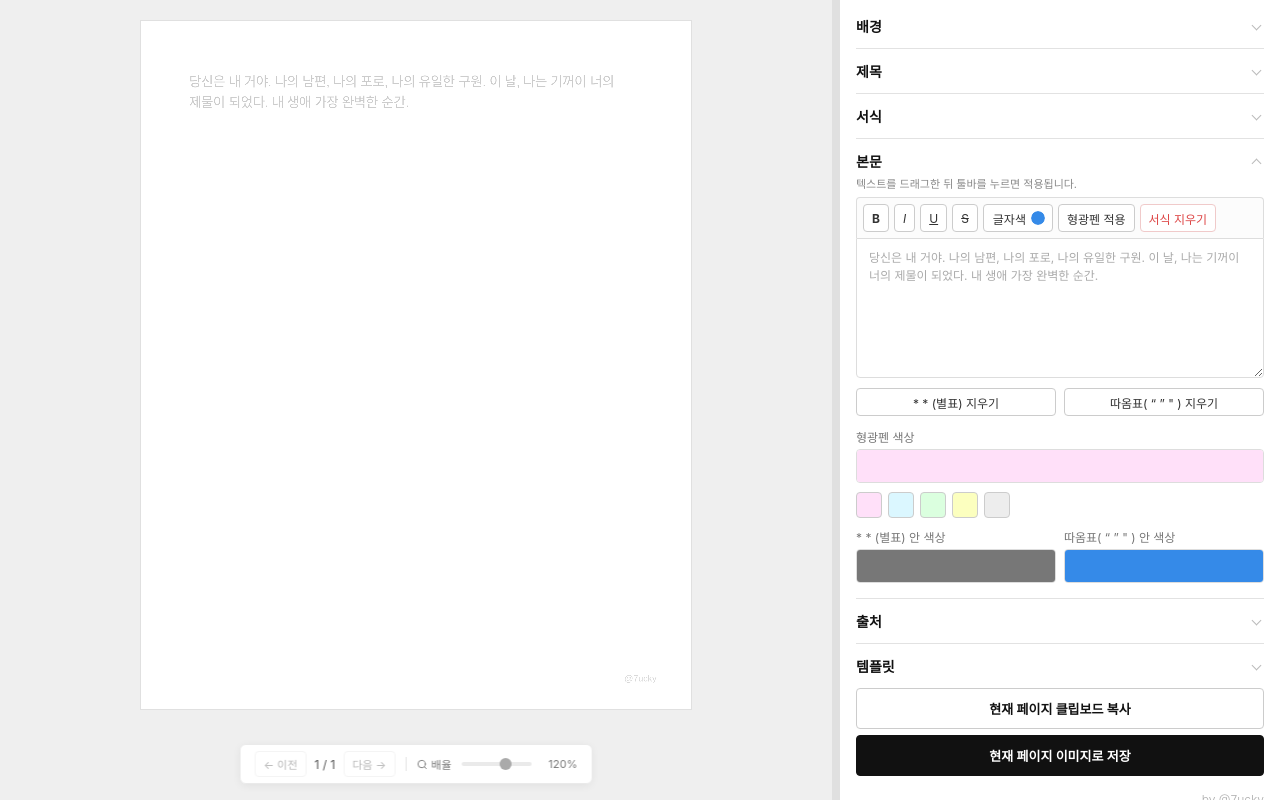
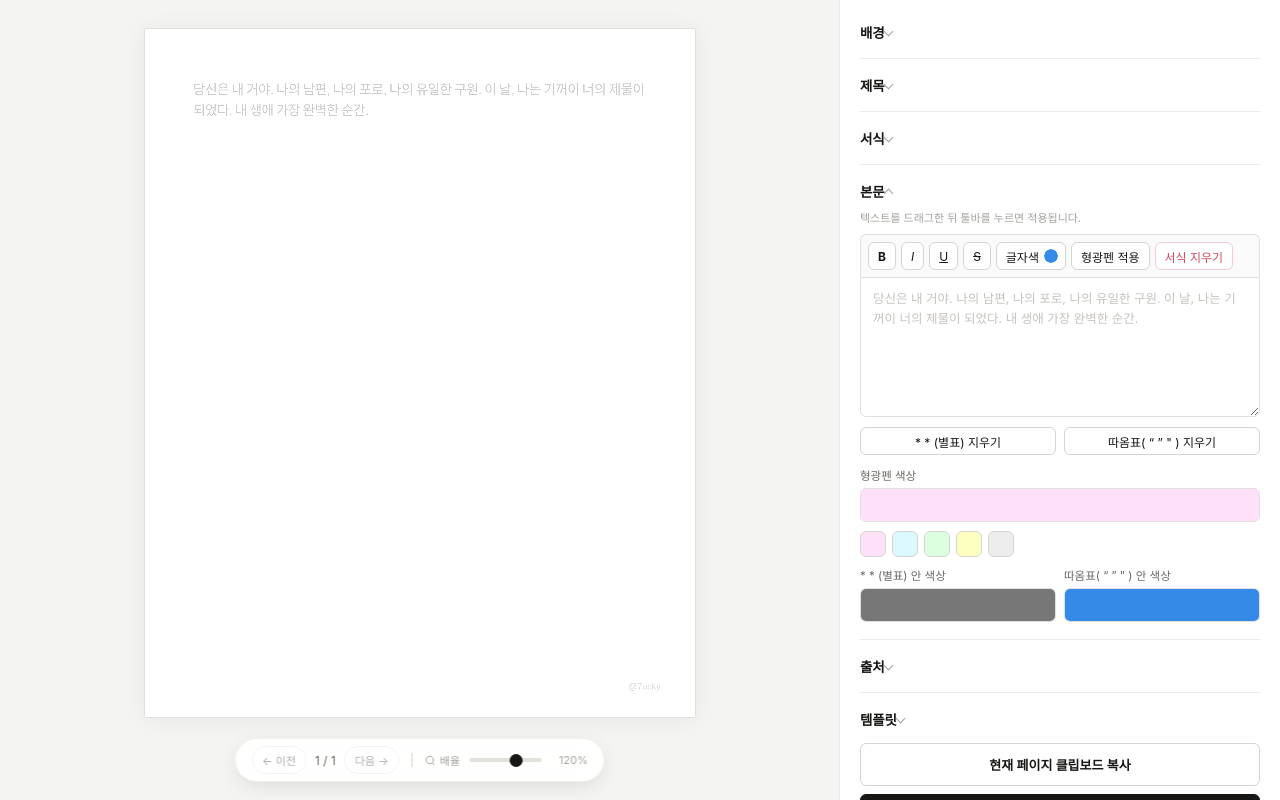
Before and after one commit to rsaf853/coffee, a plain HTML site: page index.html in a window 1280 px wide. Drawn offline with Linux system fonts and the light colour scheme; a web font is replaced by a local one.

Commit message:
Update index.html

```diff
--- a/index.html
+++ b/index.html
@@ -10,6 +10,37 @@
 <link rel="preconnect" href="https://fonts.gstatic.com" crossorigin>
 <link href="https://fonts.googleapis.com/css2?family=Gothic+A1:wght@300;400;500;700&family=Hahmlet:wght@300;400;500;700&family=Noto+Serif+KR:wght@300;400;500;700&display=swap" rel="stylesheet">
 <style>
+  /* ============================================================
+     r♡sie/editor — design tokens
+     ============================================================ */
+  :root {
+    --bg-canvas-area: #f4f4f3;
+    --bg-panel: #ffffff;
+    --bg-app: #ffffff;
+
+    --border-soft: #ececea;
+    --border: #e2e0dd;
+    --border-strong: #d8d5d1;
+
+    --ink: #171614;
+    --ink-soft: #6b6864;
+    --ink-faint: #a5a29d;
+    --ink-placeholder: #c6c3be;
+
+    --accent: #171614;
+    --accent-hover: #35322e;
+    --accent-quote: #4a86e8;
+    --danger: #d1495b;
+    --danger-bg: #fdf1f2;
+
+    --radius-sm: 6px;
+    --radius-md: 10px;
+    --radius-lg: 14px;
+
+    --shadow-bar: 0 6px 20px rgba(20, 18, 15, 0.08), 0 1px 2px rgba(20, 18, 15, 0.04);
+    --ease: cubic-bezier(0.4, 0, 0.2, 1);
+  }
+
   * { box-sizing: border-box; }
 
   body, html {
@@ -19,18 +50,13 @@
     height: 100%;
     overflow: hidden;
     font-family: 'Pretendard Variable', -apple-system, sans-serif;
-    background: #efefef;
-    color: #111;
-  }
-
-  ::placeholder {
-    color: #aaa;
-    opacity: 1;
-  }
-
-  #titleInput::placeholder {
-    color: #d0d0d0;
-  }
+    background: var(--bg-app);
+    color: var(--ink);
+    -webkit-font-smoothing: antialiased;
+  }
+
+  ::placeholder { color: var(--ink-faint); opacity: 1; }
+  #titleInput::placeholder { color: var(--ink-placeholder); }
 
   main {
     display: flex;
@@ -40,20 +66,15 @@
     height: 100vh;
   }
 
-  /* 모바일 환경 캔버스 확대 적용 */
+  /* ---------- Preview column ---------- */
   @media (max-width: 899px) {
-    #previewCol {
-      flex: 1.5;
-      min-height: 55vh;
-    }
-    #panelCol {
-      flex: 1;
-    }
+    #previewCol { flex: 1.5; min-height: 55vh; }
+    #panelCol { flex: 1; }
   }
 
   #previewCol {
     order: 0;
-    background: #efefef;
+    background: var(--bg-canvas-area);
     display: flex;
     flex-direction: column;
     flex: 1;
@@ -67,111 +88,86 @@
     display: flex;
     justify-content: center;
     align-items: flex-start;
-    padding: 20px 10px 70px;
+    padding: 28px 16px 76px;
   }
 
   canvas {
     display: block;
     background: #fff;
-    border: 1px solid #e0e0e0;
+    border: 1px solid var(--border);
+    border-radius: 2px;
     width: 460px;
     max-width: 95vw;
     height: auto;
+    box-shadow: 0 2px 24px rgba(20, 18, 15, 0.06);
     transition: width 0.05s ease-out;
     cursor: grab;
   }
-  canvas:active {
-    cursor: grabbing;
-  }
+  canvas:active { cursor: grabbing; }
 
   .bottom-bar {
     position: absolute;
-    bottom: 16px;
+    bottom: 18px;
     left: 50%;
     transform: translateX(-50%);
     z-index: 1000;
     display: flex;
     align-items: center;
-    gap: 10px;
-    background: rgba(255, 255, 255, 0.95);
-    backdrop-filter: blur(4px);
-    padding: 6px 14px;
-    border: 1px solid #eaeaea;
-    border-radius: 6px;
-    box-shadow: 0 2px 8px rgba(0,0,0,0.06);
+    gap: 12px;
+    background: rgba(255, 255, 255, 0.92);
+    backdrop-filter: blur(10px) saturate(1.4);
+    -webkit-backdrop-filter: blur(10px) saturate(1.4);
+    padding: 7px 16px;
+    border: 1px solid rgba(20, 18, 15, 0.06);
+    border-radius: 999px;
+    box-shadow: var(--shadow-bar);
     flex-wrap: nowrap;
     justify-content: center;
     white-space: nowrap;
   }
 
-  .bottom-bar .divider {
-    width: 1px;
-    height: 14px;
-    background: #e2e2e2;
-  }
-
-  #pageNav {
-    display: flex;
-    align-items: center;
-    gap: 8px;
-    font-size: 12px;
-    color: #555;
-  }
+  .bottom-bar .divider { width: 1px; height: 14px; background: var(--border-strong); }
+
+  #pageNav { display: flex; align-items: center; gap: 8px; font-size: 12px; color: var(--ink-soft); }
 
   #pageNav button {
-    border: 1px solid #e0e0e0;
+    border: 1px solid var(--border);
     background: #fff;
-    color: #333;
-    padding: 4px 8px;
+    color: var(--ink);
+    padding: 5px 10px;
     cursor: pointer;
     font-family: inherit;
     font-size: 11px;
-    border-radius: 4px;
-    transition: background 0.2s;
-  }
-  #pageNav button:hover:not(:disabled) { background: #f5f5f5; }
+    border-radius: 999px;
+    transition: background 0.15s var(--ease), border-color 0.15s var(--ease);
+  }
+  #pageNav button:hover:not(:disabled) { background: #f4f4f3; border-color: var(--border-strong); }
   #pageNav button:disabled { opacity: 0.35; cursor: default; }
 
-  #zoomControl {
-    display: flex;
-    align-items: center;
-    gap: 8px;
-    font-size: 11px;
-    color: #777;
-    user-select: none;
-  }
+  #zoomControl { display: flex; align-items: center; gap: 8px; font-size: 11px; color: var(--ink-faint); user-select: none; }
   #zoomControl input[type="range"] {
-    width: 70px;
-    height: 4px;
-    -webkit-appearance: none;
-    appearance: none;
-    background: #eaeaea;
-    border-radius: 2px;
-    outline: none;
-    cursor: pointer;
+    width: 72px; height: 4px; -webkit-appearance: none; appearance: none;
+    background: var(--border); border-radius: 2px; outline: none; cursor: pointer;
   }
   #zoomControl input[type="range"]::-webkit-slider-thumb {
-    -webkit-appearance: none;
-    appearance: none;
-    width: 12px;
-    height: 12px;
-    border-radius: 50%;
-    background: #aaa;
-    cursor: pointer;
-    transition: background 0.2s;
-  }
+    -webkit-appearance: none; appearance: none;
+    width: 13px; height: 13px; border-radius: 50%;
+    background: var(--ink); cursor: pointer; transition: transform 0.15s var(--ease);
+  }
+  #zoomControl input[type="range"]::-webkit-slider-thumb:hover { transform: scale(1.15); }
 
   #resizer { display: none; }
 
+  /* ---------- Panel column ---------- */
   #panelCol {
     order: 2;
-    padding: 12px 14px;
-    background: #fff;
-    border-top: 1px solid #eee;
+    padding: 14px 16px;
+    background: var(--bg-panel);
+    border-top: 1px solid var(--border-soft);
     overflow-y: auto;
   }
 
-  .panel { width: 100%; max-width: 460px; margin: 0 auto; display: flex; flex-direction: column;}
+  .panel { width: 100%; max-width: 460px; margin: 0 auto; display: flex; flex-direction: column; }
 
   @media (min-width: 900px) {
     main { flex-direction: row; align-items: stretch; }
@@ -179,13 +175,19 @@
     #resizer {
       order: 1;
       display: block;
-      width: 8px;
-      background: #e0e0e0;
+      width: 1px;
+      background: var(--border-soft);
       cursor: col-resize;
       flex-shrink: 0;
-      transition: background 0.2s;
+      position: relative;
+      transition: background 0.15s var(--ease);
     }
-    #resizer:hover, #resizer.resizing { background: #bbb; }
+    #resizer::after {
+      content: '';
+      position: absolute;
+      top: 0; bottom: 0; left: -3px; right: -3px;
+    }
+    #resizer:hover, #resizer.resizing { background: var(--border-strong); }
 
     #panelCol {
       order: 2;
@@ -196,69 +198,71 @@
       height: 100vh;
       border-left: none;
       border-top: none;
-      padding: 16px 16px;
+      padding: 20px 20px;
     }
     .panel { max-width: none; }
   }
 
+  /* ---------- Sections ---------- */
   details.panel-section {
-    padding-bottom: 12px;
-    margin-bottom: 12px;
-    border-bottom: 1px solid #e2e2e2;
+    padding-bottom: 14px;
+    margin-bottom: 14px;
+    border-bottom: 1px solid var(--border-soft);
   }
   details.panel-section summary {
-    font-size: 14px;
+    font-size: 13.5px;
     font-weight: 700;
-    color: #111;
+    letter-spacing: -0.01em;
+    color: var(--ink);
     margin: 0;
     cursor: pointer;
     list-style: none;
     display: flex;
-    justify-content: space-between;
+    justify-space: space-between;
     align-items: center;
     user-select: none;
+    padding: 2px 0;
   }
   details.panel-section summary::-webkit-details-marker { display: none; }
   details.panel-section summary::after {
     content: '';
     display: block;
     width: 6px; height: 6px;
-    border-right: 1.5px solid #bbb;
-    border-bottom: 1.5px solid #bbb;
+    border-right: 1.5px solid var(--ink-faint);
+    border-bottom: 1.5px solid var(--ink-faint);
     transform: rotate(45deg);
-    transition: transform 0.2s ease, margin 0.2s ease;
+    transition: transform 0.2s var(--ease), margin 0.2s var(--ease);
     margin-right: 4px; margin-bottom: 2px;
   }
   details.panel-section[open] summary::after { transform: rotate(-135deg); margin-bottom: -4px; }
 
-  .details-content { padding: 10px 0 0 0; }
+  .details-content { padding: 12px 0 0 0; }
 
   .field { margin-bottom: 10px; }
   .field:last-child { margin-bottom: 0; }
 
-  .field label {
-    display: block;
-    margin-bottom: 4px;
-    font-size: 12px;
-    color: #777;
-  }
+  .field label { display: block; margin-bottom: 5px; font-size: 11.5px; color: var(--ink-soft); }
 
   .field input[type=text],
   .field input[type=number],
   .field select {
     width: 100%;
     padding: 8px 10px;
-    border: 1px solid #ddd;
+    border: 1px solid var(--border);
     background: #fff;
-    color: #111;
+    color: var(--ink);
     font-size: 13px;
     font-family: inherit;
-    border-radius: 4px;
-  }
+    border-radius: var(--radius-sm);
+    transition: border-color 0.15s var(--ease);
+  }
+  .field input[type=text]:focus,
+  .field input[type=number]:focus,
+  .field select:focus { outline: none; border-color: var(--ink-faint); }
 
   .field select {
     appearance: none;
-    background-image: linear-gradient(45deg, transparent 50%, #999 50%), linear-gradient(135deg, #999 50%, transparent 50%);
+    background-image: linear-gradient(45deg, transparent 50%, var(--ink-faint) 50%), linear-gradient(135deg, var(--ink-faint) 50%, transparent 50%);
     background-position: calc(100% - 16px) center, calc(100% - 11px) center;
     background-size: 5px 5px, 5px 5px;
     background-repeat: no-repeat;
@@ -268,73 +272,56 @@
   .row2 { display: grid; grid-template-columns: 1fr 1fr; gap: 8px; margin-bottom: 12px; }
   .row2:last-child { margin-bottom: 0; }
 
-  .row-template-save {
-    display: grid;
-    grid-template-columns: 1fr 88px;
-    gap: 8px;
-    align-items: center;
-  }
+  .row-template-save { display: grid; grid-template-columns: 1fr 88px; gap: 8px; align-items: center; }
 
   input[type="color"]:not(.inline-picker) {
-    -webkit-appearance: none;
-    -moz-appearance: none;
-    appearance: none;
-    width: 100%;
-    height: 34px;
-    border: 1px solid #ddd;
-    padding: 0;
-    background: none;
-    cursor: pointer;
-    border-radius: 4px;
-    overflow: hidden;
+    -webkit-appearance: none; -moz-appearance: none; appearance: none;
+    width: 100%; height: 34px;
+    border: 1px solid var(--border);
+    padding: 0; background: none; cursor: pointer;
+    border-radius: var(--radius-sm); overflow: hidden;
   }
   input[type="color"]:not(.inline-picker)::-webkit-color-swatch-wrapper { padding: 0; }
   input[type="color"]:not(.inline-picker)::-webkit-color-swatch { border: none; }
   input[type="color"]:not(.inline-picker)::-moz-color-swatch { border: none; }
 
-  .field input[type=range] { width: 100%; accent-color: #111; margin-top: 4px; }
-  .hint { font-size: 11px; color: #888; margin: -4px 0 6px; line-height: 1.3; }
+  .field input[type=range] { width: 100%; accent-color: var(--ink); margin-top: 4px; }
+  .hint { font-size: 11px; color: var(--ink-faint); margin: -4px 0 8px; line-height: 1.4; }
 
   .swatches { display: flex; gap: 6px; margin-top: 6px; flex-wrap: wrap; }
   .swatch {
-    width: 26px; height: 26px; border: 1px solid #ccc;
-    cursor: pointer; border-radius: 4px; padding: 0;
-  }
-
+    width: 26px; height: 26px;
+    border: 1px solid var(--border-strong);
+    cursor: pointer; border-radius: var(--radius-sm); padding: 0;
+    transition: transform 0.15s var(--ease);
+  }
+  .swatch:hover { transform: scale(1.08); }
+
+  /* ---------- Editor toolbar ---------- */
   .editor-toolbar {
     display: flex; flex-wrap: wrap; gap: 5px; margin-bottom: 0;
-    background: #fcfcfc; padding: 6px; border: 1px solid #ddd;
-    border-bottom: none; border-radius: 4px 4px 0 0;
+    background: #fafafa; padding: 7px; border: 1px solid var(--border);
+    border-bottom: none; border-radius: var(--radius-sm) var(--radius-sm) 0 0;
     align-items: center;
   }
 
   .tbtn {
     display: inline-flex; align-items: center; justify-content: center; gap: 4px;
-    padding: 0 8px; height: 28px; border: 1px solid #ccc; background: #fff;
-    color: #333; font-size: 12px; cursor: pointer; font-family: inherit;
-    border-radius: 4px; transition: 0.2s; box-sizing: border-box; white-space: nowrap;
-  }
-  .tbtn:hover { background: #f2f2f2; }
-  .tbtn.danger { color: #d44; border-color: #f0caca; }
-  .tbtn.danger:hover { background: #fdf2f2; }
-
-  .color-picker-wrap {
-    display: inline-flex;
-    align-items: center;
-    gap: 5px;
-    padding: 0 7px 0 9px;
-  }
+    padding: 0 9px; height: 28px; border: 1px solid var(--border-strong); background: #fff;
+    color: var(--ink); font-size: 12px; cursor: pointer; font-family: inherit;
+    border-radius: var(--radius-sm); transition: background 0.15s var(--ease), border-color 0.15s var(--ease);
+    box-sizing: border-box; white-space: nowrap;
+  }
+  .tbtn:hover { background: #f2f2f0; }
+  .tbtn.danger { color: var(--danger); border-color: #f0cdd2; }
+  .tbtn.danger:hover { background: var(--danger-bg); }
+
+  .color-picker-wrap { display: inline-flex; align-items: center; gap: 5px; padding: 0 7px 0 9px; }
 
   .inline-picker {
-    appearance: none;
-    -webkit-appearance: none;
-    border: none;
-    width: 14px;
-    height: 14px;
-    border-radius: 50%;
-    padding: 0;
-    cursor: pointer;
-    background: none;
+    appearance: none; -webkit-appearance: none;
+    border: none; width: 14px; height: 14px; border-radius: 50%;
+    padding: 0; cursor: pointer; background: none;
   }
   .inline-picker::-webkit-color-swatch-wrapper { padding: 0; }
   .inline-picker::-webkit-color-swatch { border: none; border-radius: 50%; }
@@ -344,37 +331,39 @@
     width: 100%;
     min-height: 140px;
     height: 140px;
-    padding: 10px 12px;
-    border: 1px solid #ddd;
-    border-radius: 0 0 4px 4px;
+    padding: 11px 12px;
+    border: 1px solid var(--border);
+    border-radius: 0 0 var(--radius-sm) var(--radius-sm);
     background: #fff;
-    color: #111;
-    font-size: 12px;
+    color: var(--ink);
+    font-size: 12.5px;
     font-family: inherit;
-    line-height: 1.5;
+    line-height: 1.6;
     outline: none;
     overflow-y: auto;
     white-space: pre-wrap;
     word-break: break-word;
-    resize: vertical; /* 세로 방향으로만 드래그하여 크기 조절 가능 */
+    resize: vertical;
     margin-top: 0;
-  }
-  #editor:empty::before {
-    content: attr(data-placeholder); color: #aaa; pointer-events: none; display: block;
-  }
-  #editor:focus { border-color: #999; }
-
-  .action-btns { display: flex; flex-direction: column; gap: 6px; margin-top: 10px; }
+    transition: border-color 0.15s var(--ease);
+  }
+  #editor:empty::before { content: attr(data-placeholder); color: var(--ink-placeholder); pointer-events: none; display: block; }
+  #editor:focus { border-color: var(--ink-faint); }
+
+  .action-btns { display: flex; flex-direction: column; gap: 8px; margin-top: 14px; }
   .btn-primary, .btn-secondary {
-    width: 100%; padding: 10px; border-radius: 4px; font-size: 13px;
-    font-weight: 600; cursor: pointer; font-family: inherit; transition: 0.2s;
-  }
-  .btn-primary { border: 1px solid #111; background: #111; color: #fff; }
-  .btn-primary:hover { background: #333; }
-  .btn-secondary { border: 1px solid #ccc; background: #fff; color: #111; }
-  .btn-secondary:hover { background: #f4f4f4; border-color: #111; }
-
-  .footer-credit { margin-top: 16px; text-align: right; font-size: 12px; color: #aaa; font-weight: 300; padding-bottom: 20px;}
+    width: 100%; padding: 11px; border-radius: var(--radius-sm); font-size: 13px;
+    font-weight: 600; cursor: pointer; font-family: inherit;
+    transition: background 0.15s var(--ease), border-color 0.15s var(--ease), transform 0.1s var(--ease);
+  }
+  .btn-primary { border: 1px solid var(--accent); background: var(--accent); color: #fff; }
+  .btn-primary:hover { background: var(--accent-hover); }
+  .btn-primary:active { transform: scale(0.99); }
+  .btn-secondary { border: 1px solid var(--border-strong); background: #fff; color: var(--ink); }
+  .btn-secondary:hover { background: #f4f4f3; border-color: var(--ink); }
+  .btn-secondary:active { transform: scale(0.99); }
+
+  .footer-credit { margin-top: 18px; text-align: right; font-size: 11.5px; color: var(--ink-faint); font-weight: 300; padding-bottom: 20px; }
 </style>
 </head>
 <body>
@@ -803,7 +792,6 @@ bgImageInput.addEventListener('change', (e) => {
       bgOffsetX = 0;
       bgOffsetY = 0;
 
-      // 이미지가 로드될 때 캔버스 가로폭에 딱 맞도록(100%) 스케일 자동 계산
       const currentCanvasWidth = parseInt(canvasWidthEl.value, 10) || 800;
       const initialScale = (currentCanvasWidth / img.width) * 100;
       bgScaleEl.value = Math.max(10, Math.min(300, Math.round(initialScale)));
@@ -1114,7 +1102,7 @@ function getFontStr(fmt, size) {
   return `${st}${wNum} ${size}px ${def.css}`;
 }
 
-function processTokens(tokens, size, ls) {
+function processTokens(tokens, size, ls, scaleX = 1) {
   let flat = [];
   tokens.forEach(tok => {
     if (tok.text === '\n') {
@@ -1125,8 +1113,8 @@ function processTokens(tokens, size, ls) {
       if (lineBreakModeEl.value === 'char') {
         for(let i=0; i<tok.text.length; i++) {
           let char = tok.text[i];
-          let w = ctx.measureText(char).width + ls;
-          if (char === ' ') w += WORD_SPACING_OFFSET;
+          let w = (ctx.measureText(char).width + ls) * scaleX;
+          if (char === ' ') w += (WORD_SPACING_OFFSET * scaleX);
           flat.push({ text: char, format: tok.format, w: w, isPlaceholder: tok.isPlaceholder });
         }
       } else {
@@ -1135,13 +1123,13 @@ function processTokens(tokens, size, ls) {
           if (!wrd) return;
           if (wrd.match(/^\s+$/)) {
             for(let i=0; i<wrd.length; i++) {
-              let spaceW = ctx.measureText(wrd[i]).width + WORD_SPACING_OFFSET;
+              let spaceW = (ctx.measureText(wrd[i]).width + WORD_SPACING_OFFSET) * scaleX;
               flat.push({ text: wrd[i], format: tok.format, w: spaceW, isPlaceholder: tok.isPlaceholder });
             }
           } else {
             let mw = ctx.measureText(wrd).width;
             mw += ls * (wrd.length - 1);
-            flat.push({ text: wrd, format: tok.format, w: mw, isPlaceholder: tok.isPlaceholder, length: wrd.length });
+            flat.push({ text: wrd, format: tok.format, w: mw * scaleX, isPlaceholder: tok.isPlaceholder, length: wrd.length });
           }
         });
       }
@@ -1160,9 +1148,10 @@ function computePages() {
   const size = parseInt(fontSizeEl.value, 10);
   const lh = (parseInt(lineHeightEl.value, 10) / 100) * size;
   const ls = parseFloat(letterSpacingEl.value);
+  const scaleX = parseInt(scaleXEl.value, 10) / 100;
 
   const tokens = extractDataFromEditor();
-  const els = processTokens(tokens, size, ls);
+  const els = processTokens(tokens, size, ls, scaleX);
 
   const titleText = el('titleInput').value.trim();
   const titleSize = parseInt(el('titleFontSize').value, 10);
@@ -1341,7 +1330,14 @@ function draw() {
 
       if (fmt.highlightColor && !data.isPlaceholder) {
         ctx.fillStyle = fmt.highlightColor;
-        ctx.fillRect(x, y - size*0.8, data.w + justifySpace, lh * 0.9);
+        let bgWidth = data.w;
+        if (justifySpace > 0 && (lineBreakModeEl.value === 'char' || data.text === ' ')) {
+          bgWidth += justifySpace;
+        }
+        // 줄간격(lh) 대신 글자 크기(size) 기준으로 높이 계산 (아래 삐짐 방지)
+        const hiHeight = size * 1.15;
+        const hiY = y - size * 0.85;
+        ctx.fillRect(x, hiY, bgWidth, hiHeight);
       }
 
       ctx.save();
```
